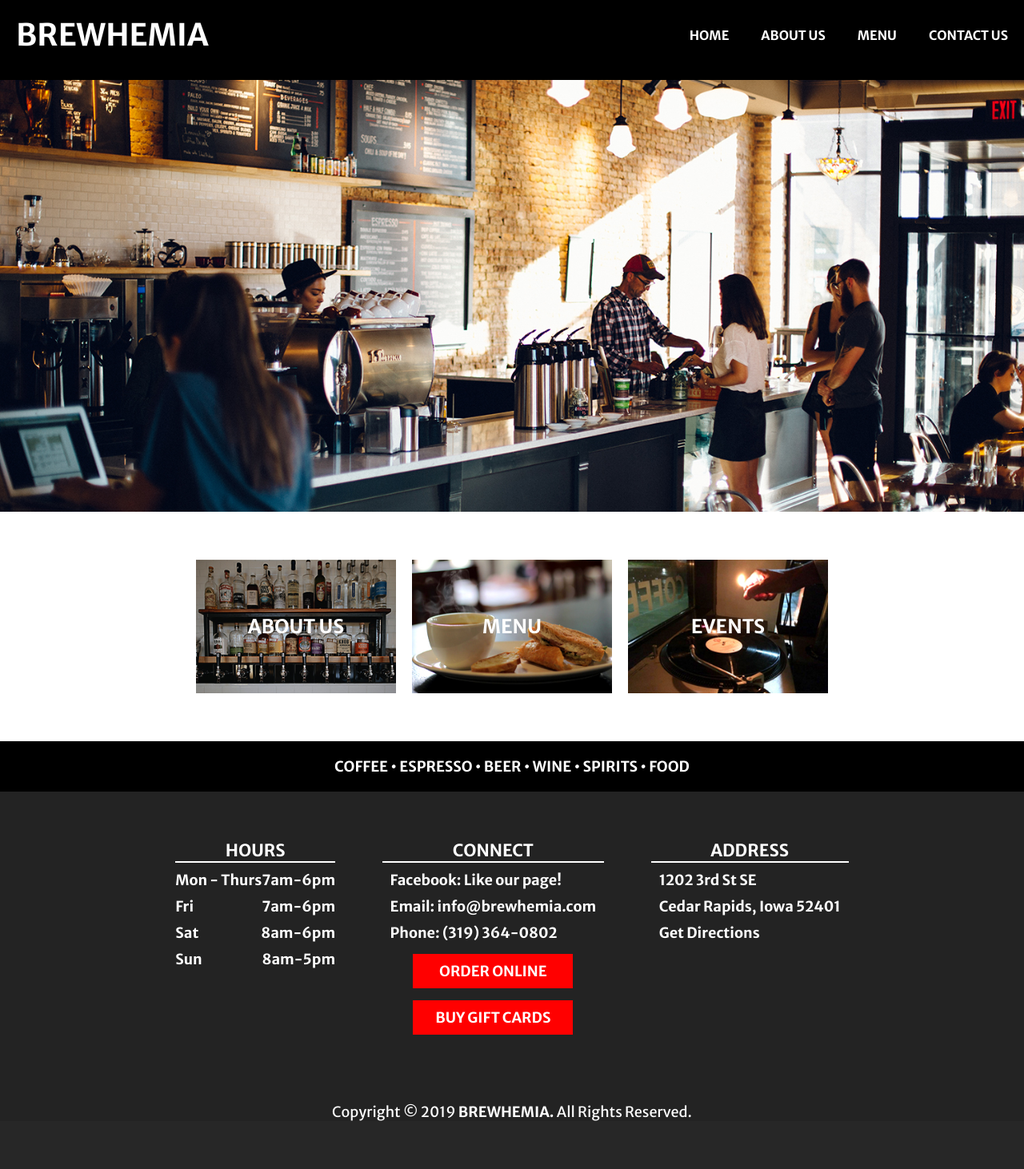
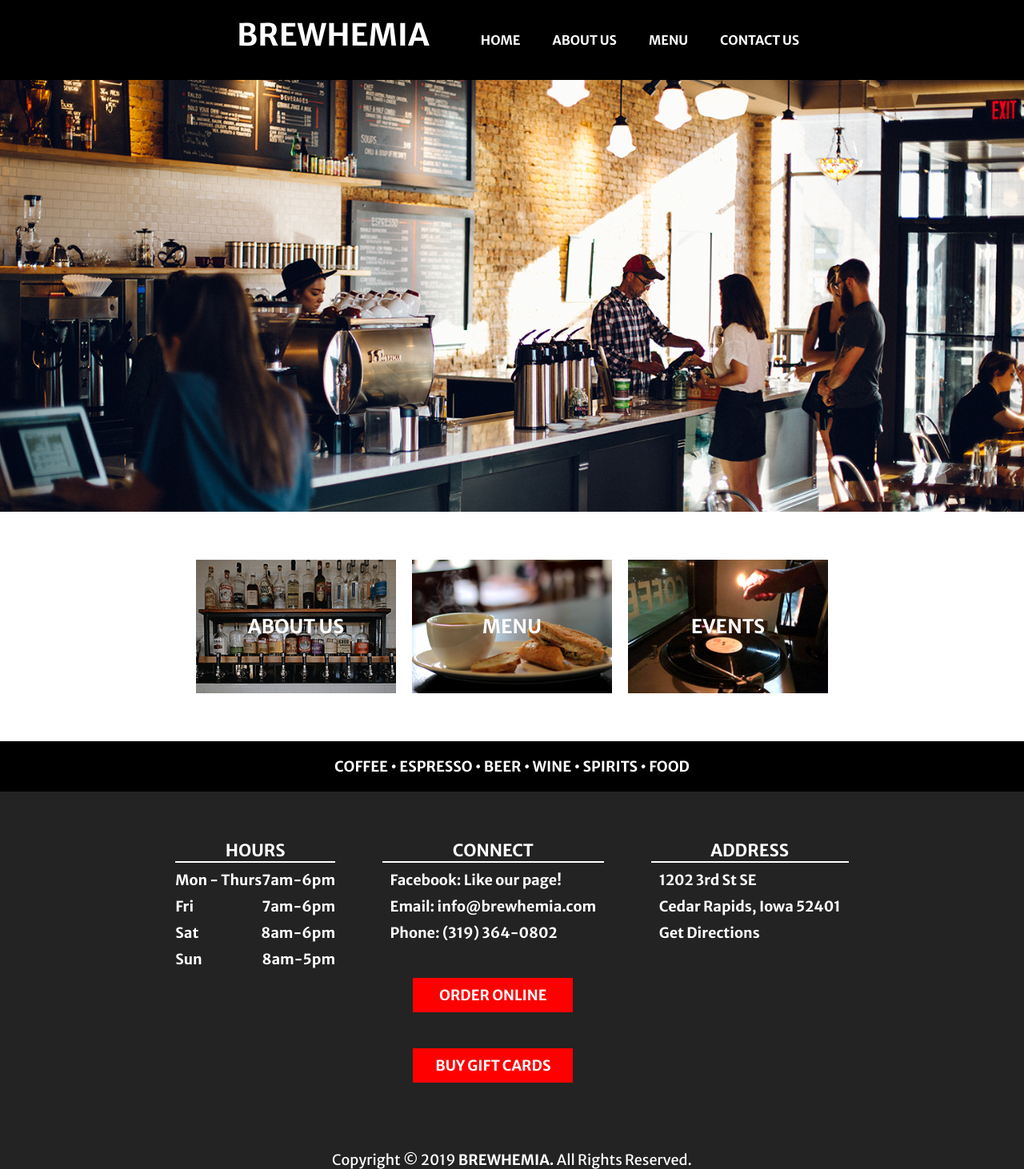
Before and after one commit to welbinator/brewhemia, a PHP site: page / in a window 1280 px wide. Shown: the whole page at 80% size. Before the commit the page ends 1402 px from the top, so only its background shows below. Run offline with PHP 8.4, Linux system fonts and the light colour scheme.

Commit message:
fixed header

```diff
--- a/assets/css/styles.css
+++ b/assets/css/styles.css
@@ -210,7 +210,7 @@ footer a {
     text-decoration: none;
     background: red;
     padding: 10px 20px;
-    margin: 15px auto;
+    margin: 45px auto 15px auto;
     width: 200px;
     text-align: center;
 
@@ -261,13 +261,16 @@ header {
     justify-content: space-between;
     align-items: center;
 }
+.logo {
+    z-index: 2;
+}
 nav {
     transform: translate(0);
     width: 75%;
     height: 100px;
     background: transparent;
     display: flex;
-    justify-content: flex-end;
+    justify-content: center;
     background: black;
     z-index: 1;
 
--- a/includes/header.php
+++ b/includes/header.php
@@ -10,6 +10,7 @@
 </head>
 <body>
     <header>
+    <div class="container">
         <div class="logo"><h1>BREWHEMIA</h1></div>
         <nav id="nav" class="show-nav">
             <ul>
@@ -21,4 +22,5 @@
             </ul>
         </nav>
         <div class="menu-icon"><img id="mobile-icon" src="assets/images/menu-icon.png"></div>
+        </div>
     </header>
```
